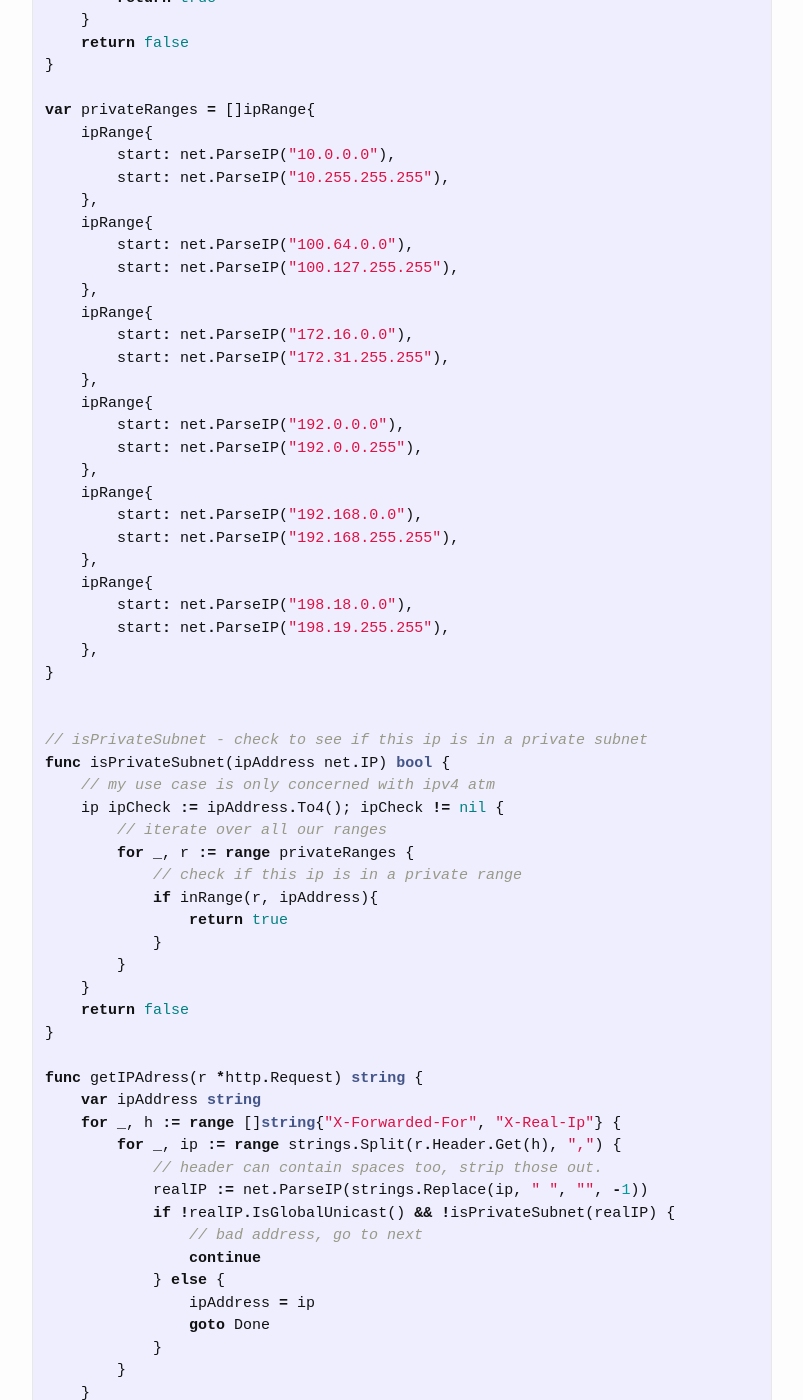
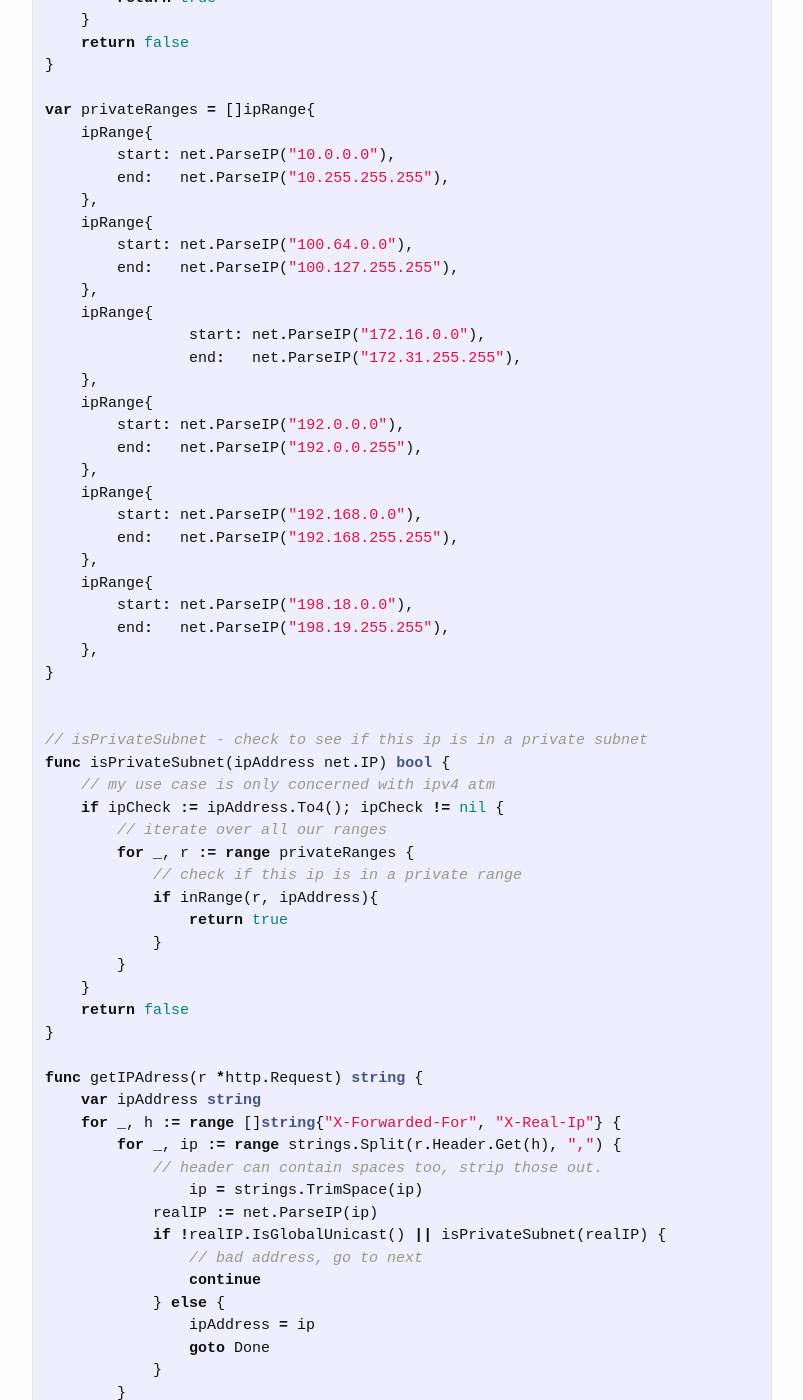
Before and after one commit to husobee/husobee.github.io, a Jekyll site: the page built from _posts/2015-12-17-remote-ip-go.markdown, in a window 1280 px wide and 1400 px high, scrolled down 1510 px. Shown: the whole window, without its empty margins (238-1041 px from the left). Built offline with Jekyll 4.4.1, drawn with Linux system fonts in a browser that asks for light colours; some of the changed text lies outside the part shown.

Commit message:
Typo and logic fixes
- Return space-trimmed ip
- Contrary to the example, we're probably not interested in non-globalUnicast ip addresses
- Fix various typos

```diff
--- a/_posts/2015-12-17-remote-ip-go.markdown
+++ b/_posts/2015-12-17-remote-ip-go.markdown
@@ -79,27 +79,27 @@ func inRange(r ipRange, ipAddress net.IP) bool {
 var privateRanges = []ipRange{
     ipRange{
         start: net.ParseIP("10.0.0.0"),
-        start: net.ParseIP("10.255.255.255"),
+        end:   net.ParseIP("10.255.255.255"),
     },
     ipRange{
         start: net.ParseIP("100.64.0.0"),
-        start: net.ParseIP("100.127.255.255"),
+        end:   net.ParseIP("100.127.255.255"),
     },
     ipRange{
-        start: net.ParseIP("172.16.0.0"),
-        start: net.ParseIP("172.31.255.255"),
+		start: net.ParseIP("172.16.0.0"),
+		end:   net.ParseIP("172.31.255.255"),
     },
     ipRange{
         start: net.ParseIP("192.0.0.0"),
-        start: net.ParseIP("192.0.0.255"),
+        end:   net.ParseIP("192.0.0.255"),
     },
     ipRange{
         start: net.ParseIP("192.168.0.0"),
-        start: net.ParseIP("192.168.255.255"),
+        end:   net.ParseIP("192.168.255.255"),
     },
     ipRange{
         start: net.ParseIP("198.18.0.0"),
-        start: net.ParseIP("198.19.255.255"),
+        end:   net.ParseIP("198.19.255.255"),
     },
 }
 
@@ -107,7 +107,7 @@ var privateRanges = []ipRange{
 // isPrivateSubnet - check to see if this ip is in a private subnet
 func isPrivateSubnet(ipAddress net.IP) bool {
     // my use case is only concerned with ipv4 atm
-    ip ipCheck := ipAddress.To4(); ipCheck != nil {
+    if ipCheck := ipAddress.To4(); ipCheck != nil {
         // iterate over all our ranges
         for _, r := range privateRanges {
             // check if this ip is in a private range
@@ -124,8 +124,9 @@ func getIPAdress(r *http.Request) string {
     for _, h := range []string{"X-Forwarded-For", "X-Real-Ip"} {
         for _, ip := range strings.Split(r.Header.Get(h), ",") {
             // header can contain spaces too, strip those out.
-            realIP := net.ParseIP(strings.Replace(ip, " ", "", -1))
-            if !realIP.IsGlobalUnicast() && !isPrivateSubnet(realIP) {
+    		ip = strings.TrimSpace(ip)
+            realIP := net.ParseIP(ip)
+            if !realIP.IsGlobalUnicast() || isPrivateSubnet(realIP) {
                 // bad address, go to next
                 continue
             } else {
@@ -164,10 +165,10 @@ func getIPAdress(r *http.Request) string {
         // march from right to left until we get a public address
         // that will be the address right before our proxy.
         for i := len(addresses) -1 ; i >= 0; i-- {
-            ip := addresses[i]
+            ip := strings.TrimSpace(addresses[i])
             // header can contain spaces too, strip those out.
-            realIP := net.ParseIP(strings.Replace(ip, " ", "", -1))
-            if !realIP.IsGlobalUnicast() && !isPrivateSubnet(realIP) {
+            realIP := net.ParseIP(ip)
+            if !realIP.IsGlobalUnicast() || isPrivateSubnet(realIP) {
                 // bad address, go to next
                 continue
             }
```
